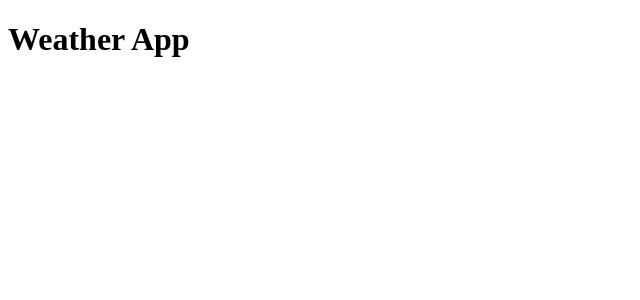
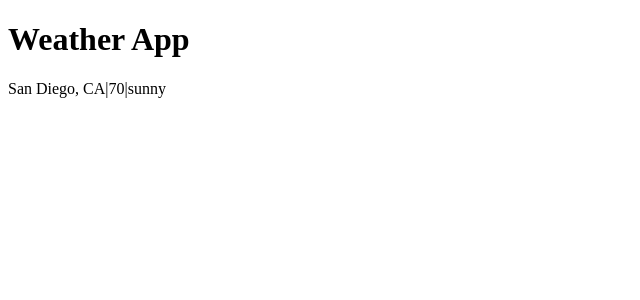
Before and after one commit to E70M/weather-app, a React app: page / in a window 1280 px wide. Shown: the top 300 px of the page, without its empty margins (0-640 px from the left). Built offline with nearby package versions, Linux system fonts and the light colour scheme.

Commit message:
WeatherContainer component

```diff
--- a/src/App.js
+++ b/src/App.js
@@ -1,10 +1,14 @@
 import React from 'react';
 import ReactDOM from 'react-dom';
+import WeatherContainer from './components/WeatherContainer';
 
 class App extends React.Component {
 	render() {
 		return (
-			<h1>Weather App</h1>
+			<div>
+				<h1>Weather App</h1>
+				<WeatherContainer location="San Diego, CA" temperature="70" condition="sunny"/>
+			</div>
 		);
 	}
 }
--- a/src/components/WeatherContainer/index.js
+++ b/src/components/WeatherContainer/index.js
@@ -2,7 +2,16 @@ import React from 'react';
 import ReactDOM from 'react-dom';
 
 class WeatherContainer extends React.Component {
-
+	constructor(props) {
+		super(props);
+	}
+	render() {
+		return (
+			<div class="weather-container">
+				<p>{this.props.location}|{this.props.temperature}|{this.props.condition}</p>
+			</div>
+		);
+	}
 }
 
 export default WeatherContainer;
```
